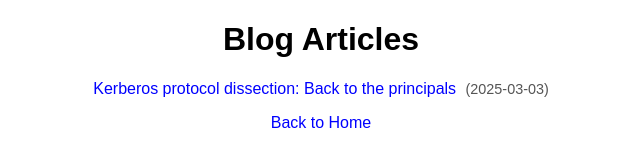
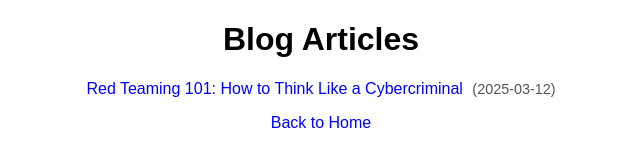
Before and after one commit to sn0wsec/my-blog, a plain HTML site: page blog.html in a window 1280 px wide. Shown: the full height of the page, 319-959 px from the left. Drawn offline with Linux system fonts and the light colour scheme.

Commit message:
Update blog.html

```diff
--- a/blog.html
+++ b/blog.html
@@ -35,7 +35,7 @@
 
   <script>
     const articles = [
-      { title: 'Kerberos protocol dissection: Back to the principals', date: '2025-03-03', file: './articles/kerberos-protocol-dissection.md' }
+      { title: 'Red Teaming 101: How to Think Like a Cybercriminal', date: '2025-03-12', file: './articles/red-team-101.md' }
     ];
 
     articles.sort((a, b) => new Date(b.date) - new Date(a.date));
```
